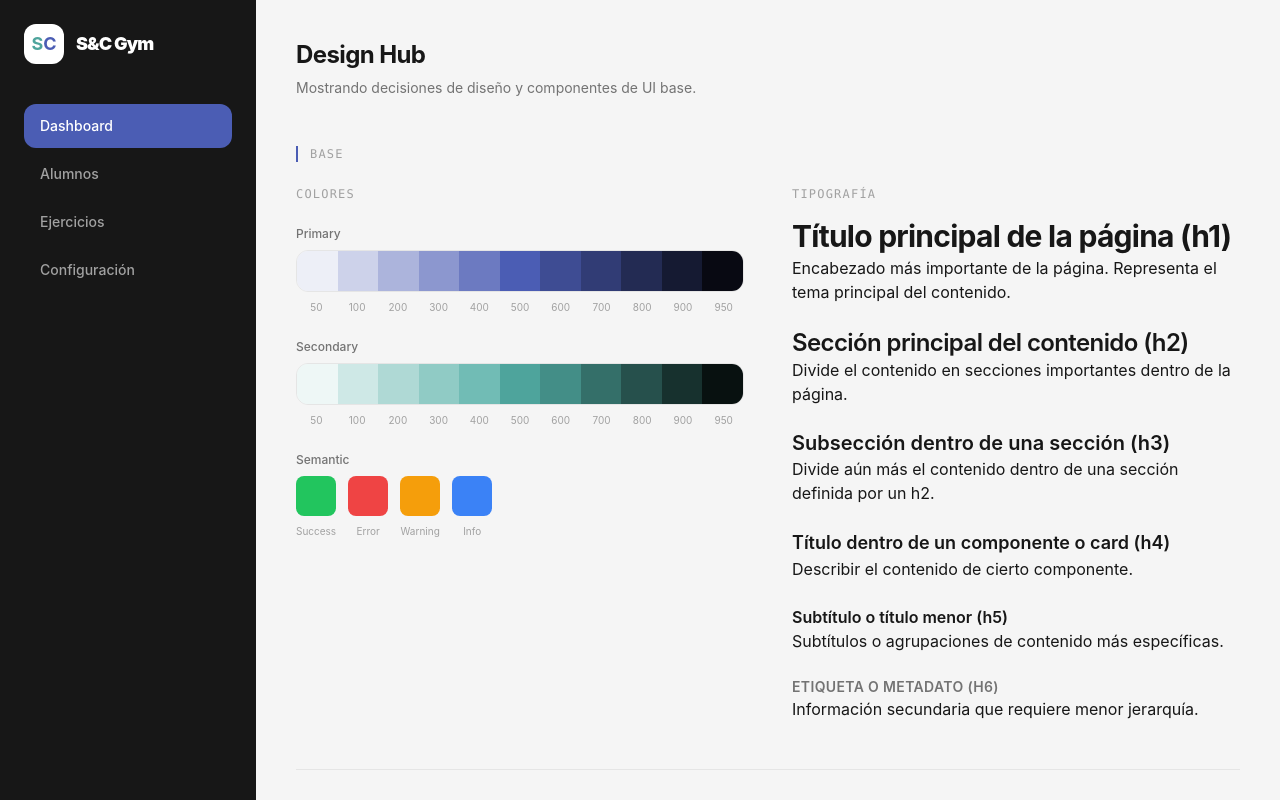
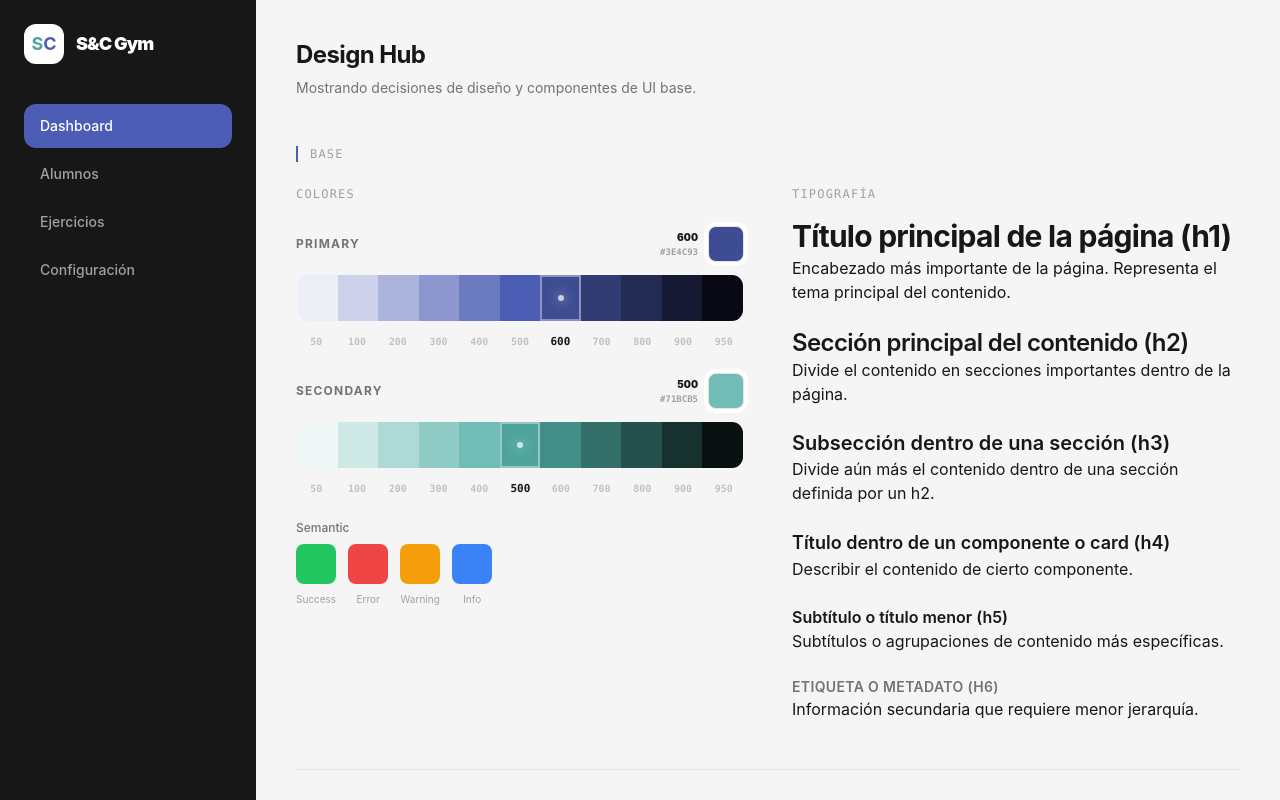
Before and after one commit to Zetta-Web-Systems/SyC-frontend, a React (Vite) app: page / in a window 1280 px wide. Built offline with nearby package versions, Linux system fonts and the light colour scheme.

Commit message:
fix: Secondary prioritario. [SYC-55]

```diff
--- a/src/shared/docs/components/ColorScale.tsx
+++ b/src/shared/docs/components/ColorScale.tsx
@@ -1,31 +1,93 @@
 type Props = {
   name: string;
+  chosen: [string, string];
   colors: string[];
 };
 
-export function ColorScale({ name, colors }: Props) {
+export function ColorScale({ name, chosen, colors }: Props) {
   const steps = [50, 100, 200, 300, 400, 500, 600, 700, 800, 900, 950];
+  const [chosenHex, chosenStep] = chosen;
 
   return (
-    <div className="space-y-2">
-      <p className="text-xs font-medium text-neutral-500">{name}</p>
+    <div className="space-y-3">
+      <div className="flex items-center justify-between">
+        <h3 className="text-xs font-bold text-neutral-500 uppercase tracking-widest">
+          {name}
+        </h3>
 
-      <div className="flex overflow-hidden rounded-xl border border-neutral-200">
-        {colors.map((color, i) => (
+        <div className="flex items-center gap-2.5">
+          <div className="flex flex-col items-end">
+            <span className="text-[10px] font-black text-neutral-900 leading-none">
+              {chosenStep}
+            </span>
+            <span className="text-[9px] font-mono font-bold text-neutral-400 leading-none mt-1.5 uppercase">
+              {chosenHex}
+            </span>
+          </div>
           <div
-            key={steps[i]}
-            className="h-10 flex-1"
-            style={{ backgroundColor: color }}
-          />
-        ))}
+            className="w-9 h-9 rounded-lg shadow-sm border border-neutral-200 ring-4 ring-white flex items-center justify-center overflow-hidden"
+            style={{ backgroundColor: chosenHex }}
+          >
+            <div className="opacity-0 bg-black/10 w-full h-full flex items-center justify-center">
+              <svg
+                xmlns="http://www.w3.org/2000/svg"
+                width="14"
+                height="14"
+                viewBox="0 0 24 24"
+                fill="none"
+                stroke="white"
+                strokeWidth="3"
+                strokeLinecap="round"
+                strokeLinejoin="round"
+              >
+                <rect width="14" height="14" x="8" y="8" rx="2" ry="2" />
+                <path d="M4 16c-1.1 0-2-.9-2-2V4c0-1.1.9-2 2-2h10c1.1 0 2 .9 2 2" />
+              </svg>
+            </div>
+          </div>
+        </div>
       </div>
 
-      <div className="flex text-[10px] text-neutral-400">
-        {steps.map((step) => (
-          <div key={step} className="flex-1 text-center">
-            {step}
-          </div>
-        ))}
+      <div className="relative">
+        <div className="flex h-12 overflow-hidden rounded-xl border border-neutral-100 shadow-inner bg-neutral-50">
+          {colors.map((color, i) => {
+            const isChosen = String(steps[i]) === String(chosenStep);
+            return (
+              <div
+                key={steps[i]}
+                className={`relative flex-1 transition-all duration-500 ease-out ${
+                  isChosen
+                    ? "z-10 ring-2 ring-inset ring-white/40"
+                    : "hover:flex-[1.8] cursor-crosshair"
+                }`}
+                style={{ backgroundColor: color }}
+                title={`${name} ${steps[i]}: ${color}`}
+              >
+                {isChosen && (
+                  <div className="absolute inset-0 flex items-center justify-center">
+                    <div className="w-1.5 h-1.5 rounded-full bg-white shadow-[0_0_12px_rgba(255,255,255,1)] animate-pulse" />
+                  </div>
+                )}
+              </div>
+            );
+          })}
+        </div>
+      </div>
+
+      <div className="flex text-[10px] font-bold font-mono text-neutral-400">
+        {steps.map((step) => {
+          const isChosen = String(step) === String(chosenStep);
+          return (
+            <div
+              key={step}
+              className={`flex-1 text-center transition-all duration-300 ${
+                isChosen ? "text-neutral-900 scale-110" : "opacity-60"
+              }`}
+            >
+              {step}
+            </div>
+          );
+        })}
       </div>
     </div>
   );
--- a/src/shared/docs/pages/DesignHubPage.tsx
+++ b/src/shared/docs/pages/DesignHubPage.tsx
@@ -64,6 +64,7 @@ function DesignHubPage() {
 
               <ColorScale
                 name="Primary"
+                chosen={["#3e4c93", "600"]}
                 colors={[
                   "#edeff7",
                   "#cdd2ea",
@@ -81,6 +82,7 @@ function DesignHubPage() {
 
               <ColorScale
                 name="Secondary"
+                chosen={["#71bcb5", "500"]}
                 colors={[
                   "#eef7f6",
                   "#cee8e6",
--- a/src/shared/ui/Button/Button.variants.ts
+++ b/src/shared/ui/Button/Button.variants.ts
@@ -94,7 +94,7 @@ export const buttonVariants = cva(
         variant: "ghost",
         intent: "secondary",
         className:
-          "text-secondary-600 hover:bg-secondary-50 active:bg-secondary-100 focus-visible:ring-secondary-500",
+          "text-secondary-600 hover:bg-secondary-50 active:bg-secondary-100 focus-visible:ring-secondary-300",
       },
       {
         variant: "ghost",
```
